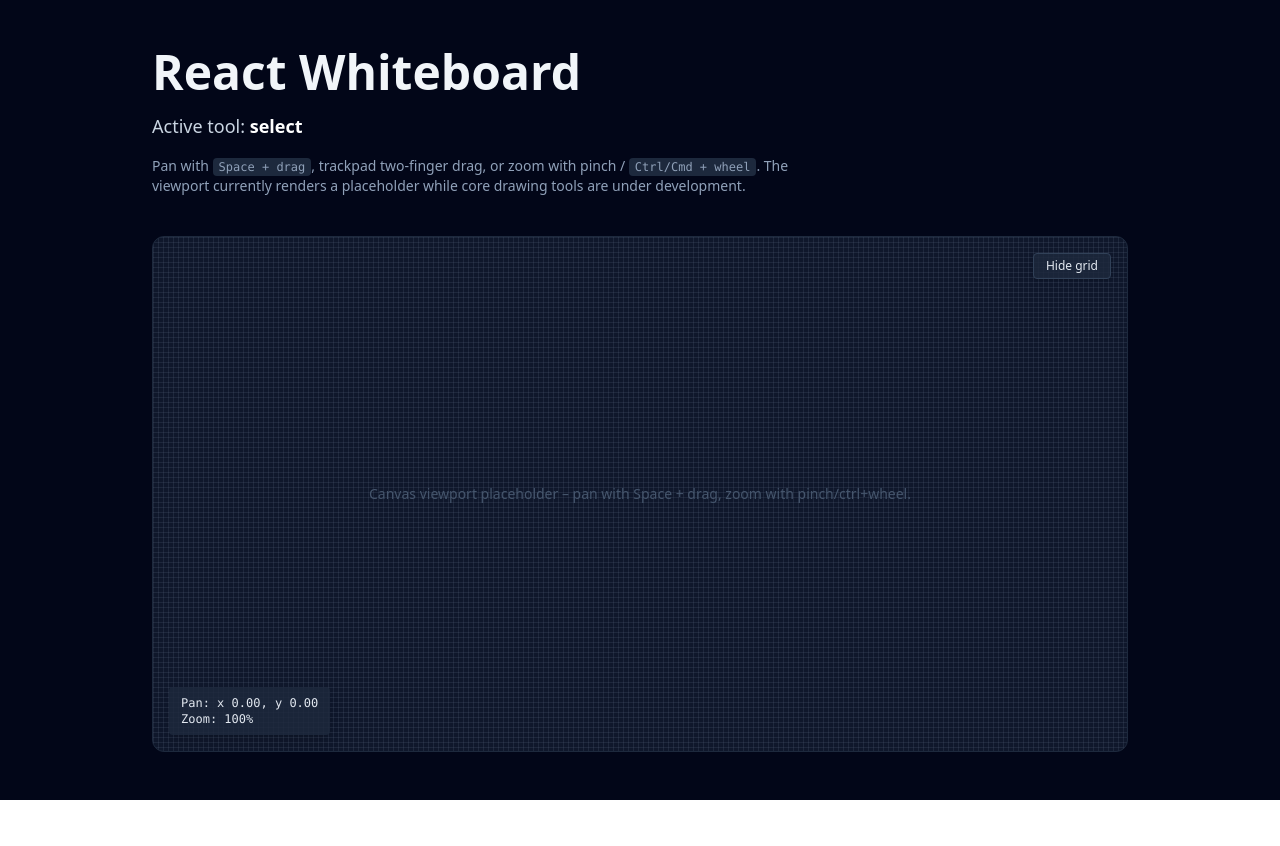
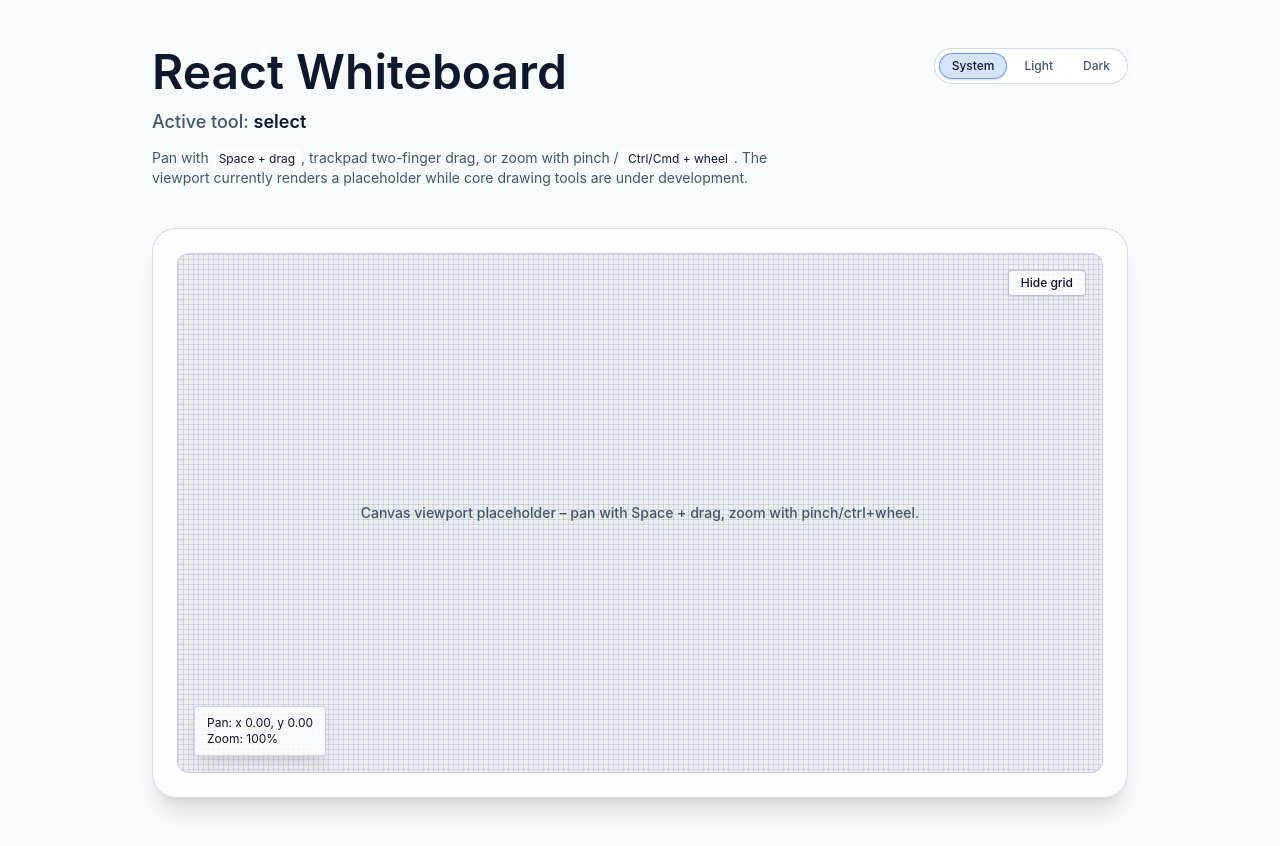
Before and after one commit to CasperKristiansson/React-Whiteboard-Studio, a React (Vite) app: page / in a window 1280 px wide. Before the commit the page ends 800 px from the top, so only its background shows below. Built offline with nearby package versions, Linux system fonts and the light colour scheme.

Commit message:
feat: implement theme toggle functionality and update styling across components

```diff
--- a/src/app.tsx
+++ b/src/app.tsx
@@ -1,25 +1,100 @@
+import { useEffect } from 'react'
+
 import CanvasViewport from './canvas/canvas-viewport'
-import { selectActiveTool, useAppSelector } from './state/store'
+import ThemeToggle from './components/theme-toggle'
+import {
+  selectActiveTool,
+  selectTheme,
+  useAppSelector,
+  useAppStore,
+} from './state/store'
+import type { ThemePreference } from './types'
+
+const THEME_STORAGE_KEY = 'draw.theme'
+
+const isThemePreference = (value: string | null): value is ThemePreference =>
+  value === 'light' || value === 'dark' || value === 'system'
 
 function App() {
   const activeTool = useAppSelector(selectActiveTool)
+  const theme = useAppSelector(selectTheme)
+  const setTheme = useAppStore((state) => state.setTheme)
+
+  useEffect(() => {
+    if (typeof window === 'undefined') return
+    const stored = window.localStorage.getItem(THEME_STORAGE_KEY)
+    if (isThemePreference(stored) && stored !== theme) {
+      setTheme(stored)
+    }
+  }, [setTheme, theme])
+
+  useEffect(() => {
+    if (typeof window === 'undefined') return
+    window.localStorage.setItem(THEME_STORAGE_KEY, theme)
+  }, [theme])
+
+  useEffect(() => {
+    if (typeof window === 'undefined') return
+
+    const root = document.documentElement
+    const media = window.matchMedia('(prefers-color-scheme: dark)')
+
+    const applyTheme = (resolved: 'light' | 'dark') => {
+      root.dataset.theme = resolved
+      root.style.colorScheme = resolved
+    }
+
+    const sync = () => {
+      if (theme === 'system') {
+        applyTheme(media.matches ? 'dark' : 'light')
+      } else {
+        applyTheme(theme)
+      }
+    }
+
+    sync()
+
+    const handleMediaChange = (event: MediaQueryListEvent) => {
+      if (theme === 'system') {
+        applyTheme(event.matches ? 'dark' : 'light')
+      }
+    }
+
+    media.addEventListener('change', handleMediaChange)
+    return () => {
+      media.removeEventListener('change', handleMediaChange)
+    }
+  }, [theme])
 
   return (
-    <main className="min-h-screen bg-slate-950 text-slate-100">
+    <main className="min-h-screen bg-[color:var(--color-app-bg)] text-[color:var(--color-app-foreground)] transition-colors">
       <div className="mx-auto flex min-h-screen w-full max-w-5xl flex-col gap-10 px-6 py-12">
-        <header className="flex flex-col gap-4">
-          <h1 className="text-4xl font-semibold sm:text-5xl">React Whiteboard</h1>
-          <p className="text-lg font-medium text-slate-300">
-            Active tool: <span className="font-semibold text-white">{activeTool}</span>
-          </p>
-          <p className="max-w-2xl text-sm text-slate-400">
-            Pan with <span className="rounded bg-slate-800 px-1.5 py-0.5 font-mono text-xs">Space + drag</span>,
-            trackpad two-finger drag, or zoom with pinch / <span className="rounded bg-slate-800 px-1.5 py-0.5 font-mono text-xs">Ctrl/Cmd + wheel</span>.
-            The viewport currently renders a placeholder while core drawing tools are under development.
-          </p>
+        <header className="flex flex-col gap-4 md:flex-row md:items-start md:justify-between">
+          <div className="flex max-w-2xl flex-col gap-3">
+            <h1 className="text-4xl font-semibold sm:text-5xl">React Whiteboard</h1>
+            <p className="text-lg font-medium text-[color:var(--color-muted-foreground)]">
+              Active tool:{' '}
+              <span className="font-semibold text-[color:var(--color-app-foreground)]">{activeTool}</span>
+            </p>
+            <p className="text-sm text-[color:var(--color-muted-foreground)]">
+              Pan with{' '}
+              <span className="rounded bg-[color:var(--color-button-bg)] px-1.5 py-0.5 font-mono text-xs text-[color:var(--color-button-text)]">
+                Space + drag
+              </span>
+              , trackpad two-finger drag, or zoom with pinch /
+              <span className="rounded bg-[color:var(--color-button-bg)] px-1.5 py-0.5 font-mono text-xs text-[color:var(--color-button-text)]">
+                {' '}
+                Ctrl/Cmd + wheel
+              </span>
+              . The viewport currently renders a placeholder while core drawing tools are under development.
+            </p>
+          </div>
+          <ThemeToggle />
         </header>
 
-        <CanvasViewport />
+        <div className="rounded-3xl border border-[color:var(--color-elevated-border)] bg-[color:var(--color-elevated-bg)] p-6 shadow-xl backdrop-blur">
+          <CanvasViewport />
+        </div>
       </div>
     </main>
   )
--- a/src/canvas/canvas-viewport.tsx
+++ b/src/canvas/canvas-viewport.tsx
@@ -192,7 +192,7 @@ export const CanvasViewport = () => {
   return (
     <div
       ref={containerRef}
-      className="relative flex h-[520px] w-full flex-1 select-none overflow-hidden rounded-xl border border-slate-800 bg-slate-900"
+      className="relative flex h-[520px] w-full flex-1 select-none overflow-hidden rounded-xl border border-[color:var(--color-elevated-border)] bg-[color:var(--color-canvas-bg)] backdrop-blur-sm transition-colors"
       onPointerDown={handlePointerDown}
       onPointerMove={handlePointerMove}
       onPointerUp={handlePointerUp}
@@ -201,13 +201,13 @@ export const CanvasViewport = () => {
     >
       {settings.gridVisible ? <GridLayer viewport={viewport} /> : null}
 
-      <div className="pointer-events-none absolute inset-0 grid place-items-center text-slate-600">
+      <div className="pointer-events-none absolute inset-0 grid place-items-center text-[color:var(--color-muted-foreground)]">
         <p className="text-sm font-medium">
           Canvas viewport placeholder – pan with Space + drag, zoom with pinch/ctrl+wheel.
         </p>
       </div>
 
-      <div className="absolute bottom-4 left-4 rounded bg-slate-800/80 px-3 py-2 text-xs font-mono text-slate-200 shadow-lg">
+      <div className="absolute bottom-4 left-4 rounded border border-[color:var(--color-elevated-border)] bg-[color:var(--color-elevated-bg)] px-3 py-2 text-xs font-mono text-[color:var(--color-elevated-foreground)] shadow-lg backdrop-blur">
         <div>Pan: x {viewport.x.toFixed(2)}, y {viewport.y.toFixed(2)}</div>
         <div>Zoom: {(viewport.scale * 100).toFixed(0)}%</div>
       </div>
@@ -216,8 +216,9 @@ export const CanvasViewport = () => {
         <button
           type="button"
           onClick={() => setSettings({ gridVisible: !settings.gridVisible })}
-          className="rounded border border-slate-700 bg-slate-800/80 px-3 py-1 text-xs font-medium text-slate-200 shadow transition hover:bg-slate-700/80 focus:outline-none focus:ring-2 focus:ring-blue-500"
+          className="rounded border border-[color:var(--color-button-border)] bg-[color:var(--color-button-bg)] px-3 py-1 text-xs font-medium text-[color:var(--color-button-text)] shadow transition hover:bg-[color:var(--color-button-hover-bg)] focus:outline-none focus-visible:ring-2 focus-visible:ring-[color:var(--color-accent)]"
           aria-pressed={settings.gridVisible}
+          aria-label={settings.gridVisible ? 'Hide grid' : 'Show grid'}
         >
           {settings.gridVisible ? 'Hide grid' : 'Show grid'}
         </button>
--- /dev/null
+++ b/src/components/theme-toggle.tsx
@@ -0,0 +1,45 @@
+import { selectTheme, useAppSelector, useAppStore } from '../state/store'
+import type { ThemePreference } from '../types'
+
+const THEME_OPTIONS: { value: ThemePreference; label: string }[] = [
+  { value: 'system', label: 'System' },
+  { value: 'light', label: 'Light' },
+  { value: 'dark', label: 'Dark' },
+]
+
+const getButtonClassName = (active: boolean) => {
+  const base =
+    'rounded-full border px-3 py-1 text-xs font-medium transition focus:outline-none focus-visible:ring-2 focus-visible:ring-[color:var(--color-accent)]'
+
+  if (active) {
+    return `${base} border-[color:var(--color-button-active-border)] bg-[color:var(--color-button-active-bg)] text-[color:var(--color-button-text)] shadow`
+  }
+
+  return `${base} border-transparent bg-[color:var(--color-button-bg)] text-[color:var(--color-button-muted-text)] hover:bg-[color:var(--color-button-hover-bg)]`
+}
+
+const ThemeToggle = () => {
+  const theme = useAppSelector(selectTheme)
+  const setTheme = useAppStore((state) => state.setTheme)
+
+  return (
+    <div className="flex items-center gap-1 rounded-full border border-[color:var(--color-elevated-border)] bg-[color:var(--color-elevated-bg)] px-1 py-1">
+      {THEME_OPTIONS.map((option) => {
+        const active = option.value === theme
+        return (
+          <button
+            key={option.value}
+            type="button"
+            className={getButtonClassName(active)}
+            onClick={() => setTheme(option.value)}
+            aria-pressed={active}
+          >
+            {option.label}
+          </button>
+        )
+      })}
+    </div>
+  )
+}
+
+export default ThemeToggle
--- a/src/index.css
+++ b/src/index.css
@@ -1 +1,2 @@
+@import './styles/tokens.css';
 @import 'tailwindcss';
--- /dev/null
+++ b/src/styles/tokens.css
@@ -0,0 +1,54 @@
+:root {
+  color-scheme: light;
+  --color-app-bg: #f8fafc;
+  --color-app-foreground: #0f172a;
+  --color-muted-foreground: #475569;
+  --color-elevated-bg: rgba(255, 255, 255, 0.85);
+  --color-elevated-border: rgba(148, 163, 184, 0.4);
+  --color-elevated-foreground: #0f172a;
+  --color-button-bg: rgba(255, 255, 255, 0.8);
+  --color-button-border: rgba(148, 163, 184, 0.6);
+  --color-button-hover-bg: rgba(99, 102, 241, 0.14);
+  --color-button-active-bg: rgba(37, 99, 235, 0.18);
+  --color-button-active-border: rgba(37, 99, 235, 0.56);
+  --color-button-text: #0f172a;
+  --color-button-muted-text: #475569;
+  --color-accent: #2563eb;
+  --color-canvas-bg: rgba(148, 163, 184, 0.18);
+}
+
+[data-theme='dark'] {
+  color-scheme: dark;
+  --color-app-bg: #020617;
+  --color-app-foreground: #e2e8f0;
+  --color-muted-foreground: #94a3b8;
+  --color-elevated-bg: rgba(15, 23, 42, 0.78);
+  --color-elevated-border: rgba(148, 163, 184, 0.35);
+  --color-elevated-foreground: #f8fafc;
+  --color-button-bg: rgba(30, 41, 59, 0.72);
+  --color-button-border: rgba(148, 163, 184, 0.38);
+  --color-button-hover-bg: rgba(59, 130, 246, 0.28);
+  --color-button-active-bg: rgba(37, 99, 235, 0.38);
+  --color-button-active-border: rgba(96, 165, 250, 0.6);
+  --color-button-text: #f1f5f9;
+  --color-button-muted-text: #cbd5f5;
+  --color-accent: #60a5fa;
+  --color-canvas-bg: rgba(15, 23, 42, 0.72);
+}
+
+body {
+  margin: 0;
+  min-height: 100vh;
+  background-color: var(--color-app-bg);
+  color: var(--color-app-foreground);
+  font-family: 'Inter', 'Segoe UI', system-ui, -apple-system, BlinkMacSystemFont, 'Helvetica Neue', sans-serif;
+  transition: background-color 160ms ease, color 160ms ease;
+}
+
+* {
+  font-family: inherit;
+}
+
+a {
+  color: var(--color-accent);
+}
```
Also changed, not shown: 1 other file (tests, documents, lock files or other folders).
